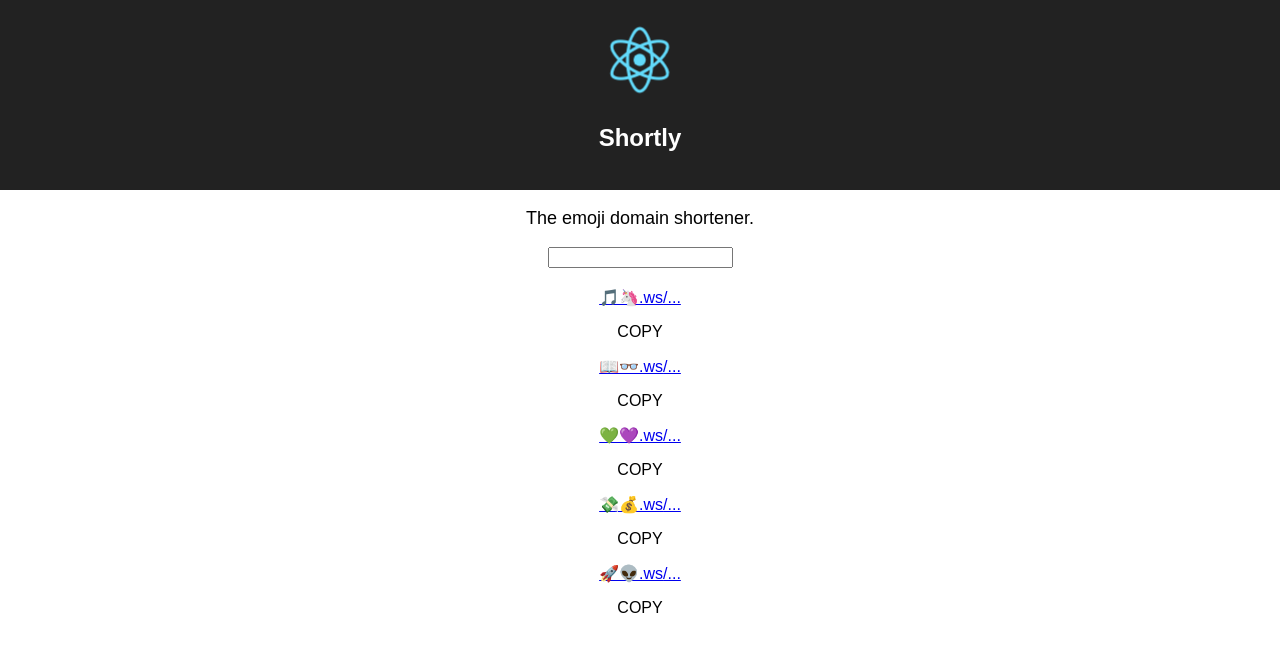
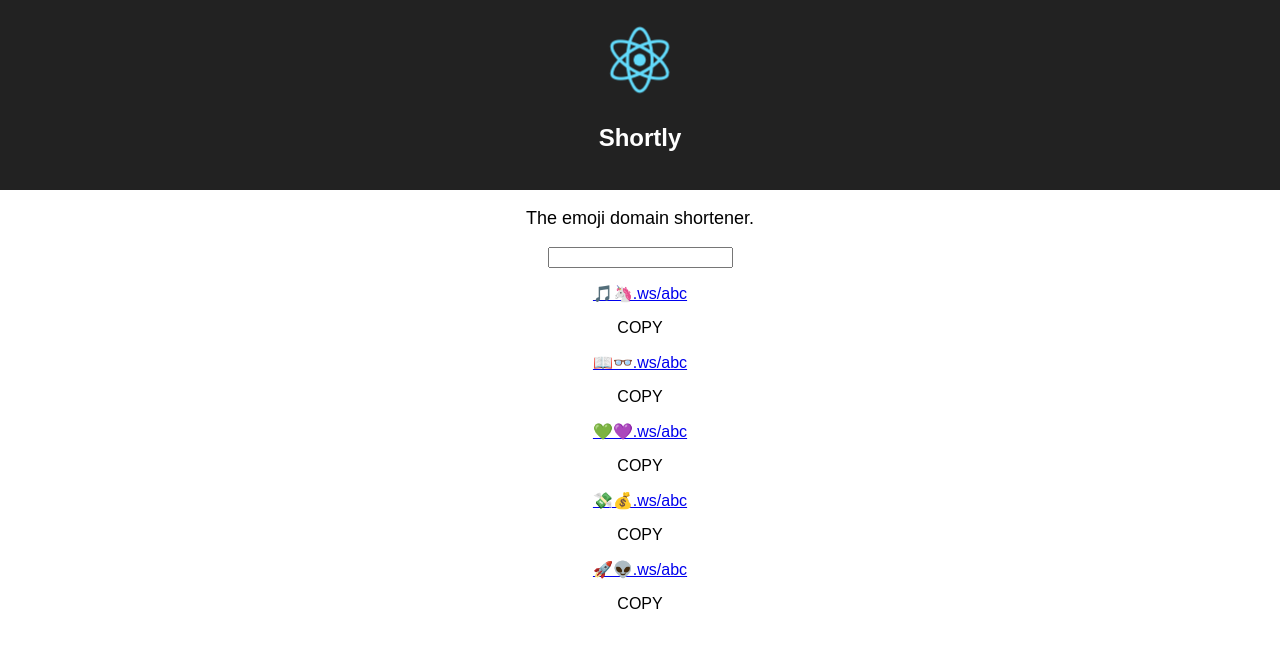
Before and after one commit to Wendelcorp/short, a React (Create React App) app: page / in a window 1280 px wide. Shown: the top 652 px of the page. Built offline with nearby package versions, Linux system fonts and the light colour scheme.

Commit message:
Added link extension to domain component

```diff
--- a/src/App.js
+++ b/src/App.js
@@ -9,7 +9,8 @@ class App extends Component {
     super(props);
 
     this.state = {
-      myLink : ""
+      myLink : "",
+      ext : "abc"
     };
   }
   onSubmit(e) {
@@ -36,12 +37,12 @@ class App extends Component {
         <form onSubmit={this.onSubmit.bind(this)}>
           <input type="text" ref="submit"/>
         </form>
-        <h2><a href={this.state.myLink}>{this.state.myLink}</a></h2>
-        <Domain name="🎵🦄.ws" />
-        <Domain name="📖👓.ws" />
-        <Domain name="💚💜.ws" />
-        <Domain name="💸💰.ws" />
-        <Domain name="🚀👽.ws" />
+        <a href={this.state.myLink}>{this.state.myLink}</a>
+        <Domain name="🎵🦄.ws" ext={this.state.ext}/>
+        <Domain name="📖👓.ws" ext={this.state.ext}/>
+        <Domain name="💚💜.ws" ext={this.state.ext}/>
+        <Domain name="💸💰.ws" ext={this.state.ext}/>
+        <Domain name="🚀👽.ws" ext={this.state.ext}/>
       </div>
     );
   }
--- a/src/components/Domain.js
+++ b/src/components/Domain.js
@@ -5,8 +5,8 @@ class Domain extends Component {
 
     return (
       <div className="domain">
-        <a href={this.props.name}><p>{this.props.name}/...</p></a>
-        <p>COPY</p>
+        <a href={"http://" + this.props.name + "/" + this.props.ext}><p>{this.props.name + "/" + this.props.ext}</p></a>
+        COPY
       </div>
     );
   }
```
